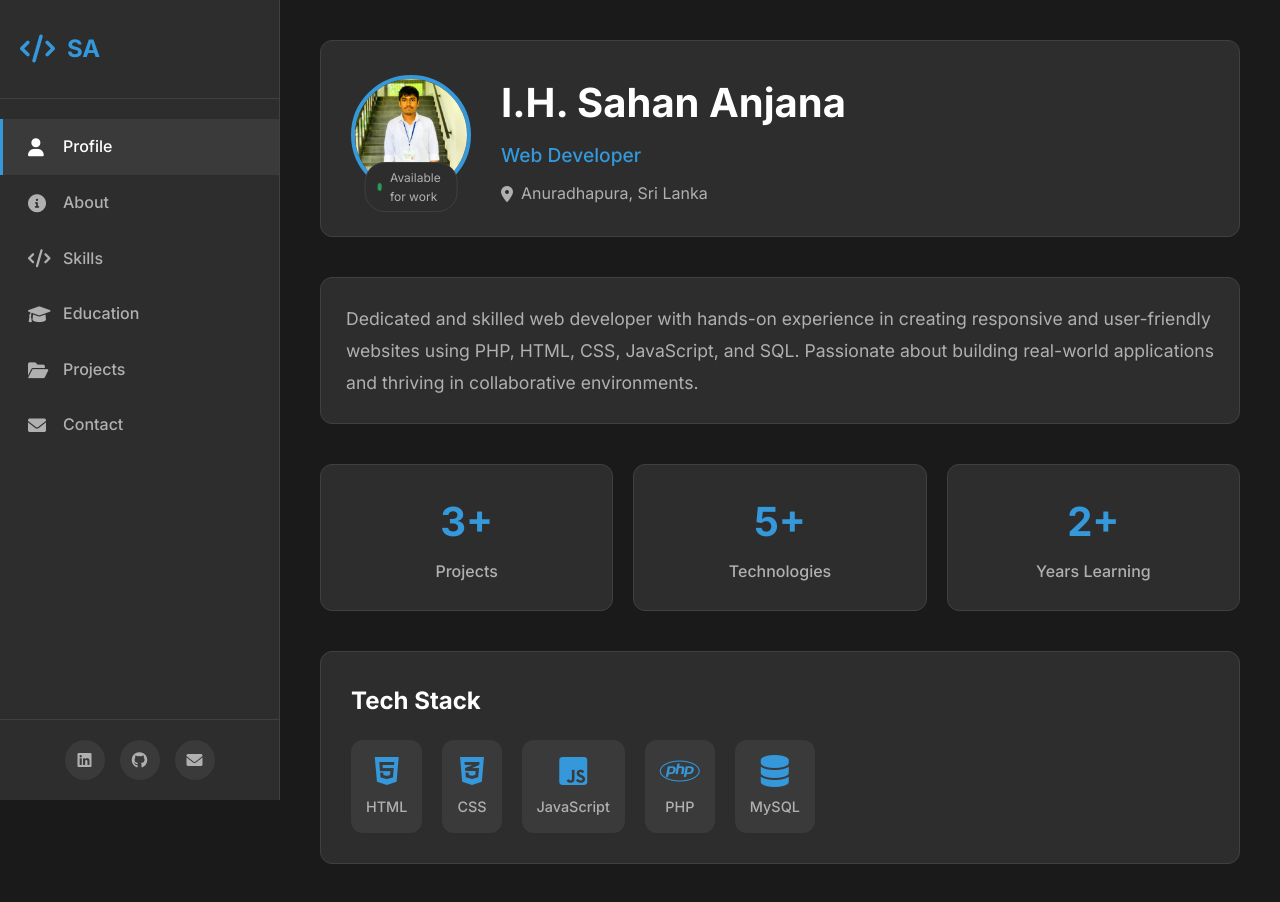
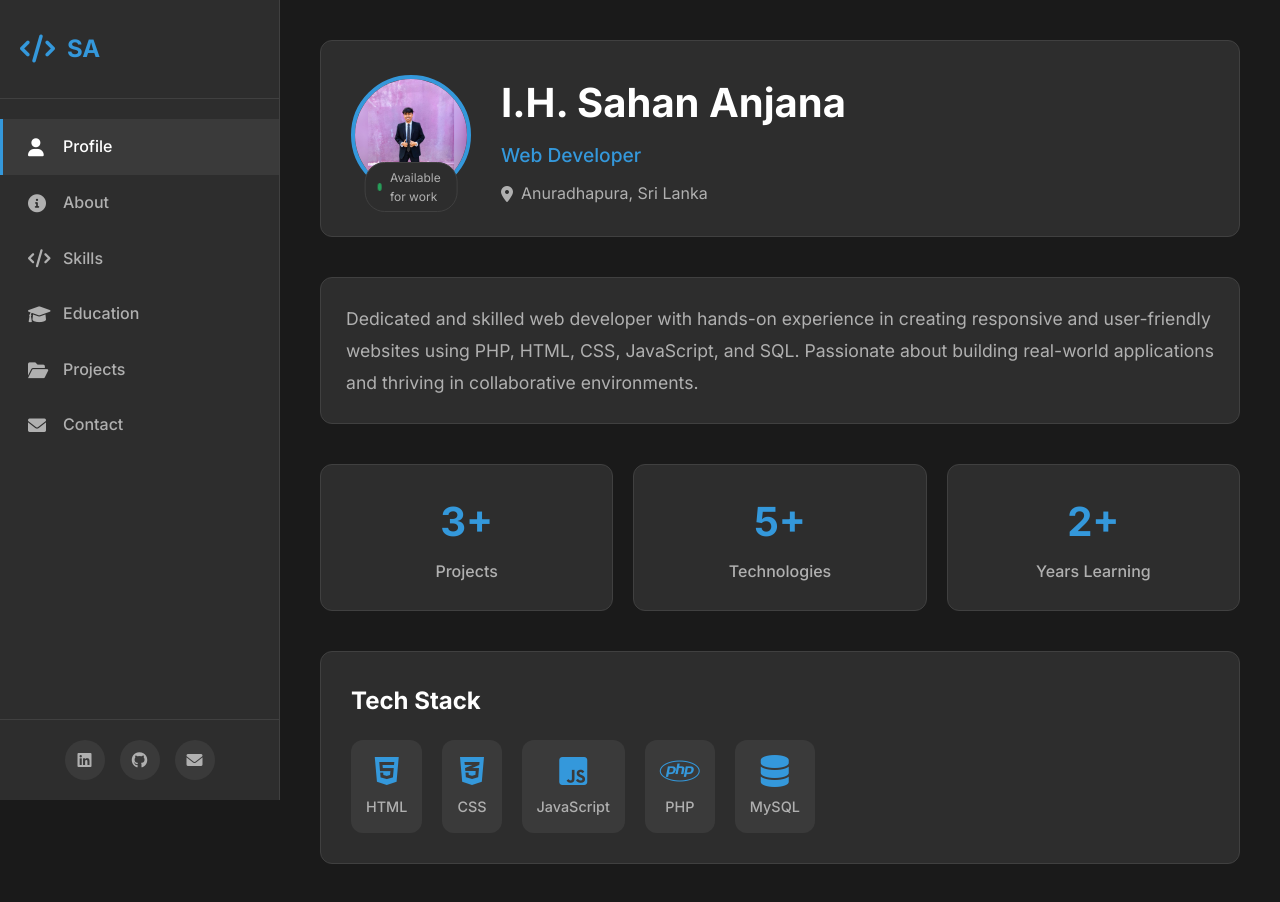
Before and after one commit to Sahanxx/Portfolio, a plain HTML site: page index.html in a window 1280 px wide. Drawn offline with Linux system fonts and the light colour scheme.

Commit message:
Update index.html

```diff
--- a/index.html
+++ b/index.html
@@ -81,7 +81,7 @@
         <section id="profile" class="section active">
             <div class="profile-header">
                 <div class="profile-image">
-                    <img src="Image/dp.jpeg" alt="Sahan Anjana" id="profile-img">
+                    <img src="Image/new dp.jpeg" alt="Sahan Anjana" id="profile-img">
                     <div class="profile-status">
                         <div class="status-dot"></div>
                         <span>Available for work</span>
```
